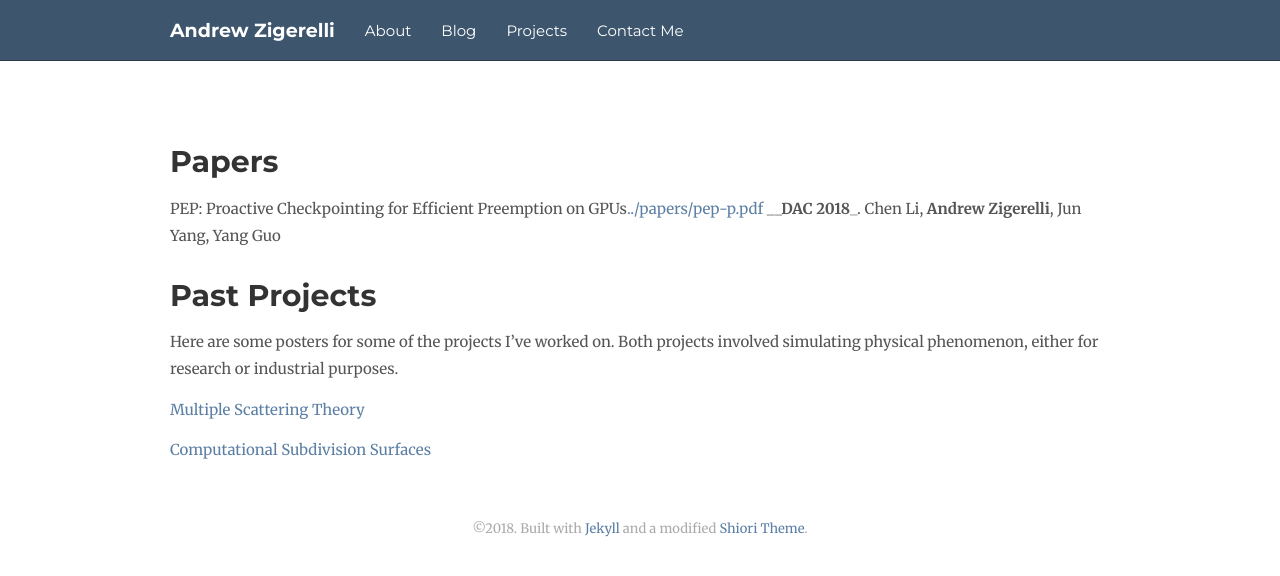
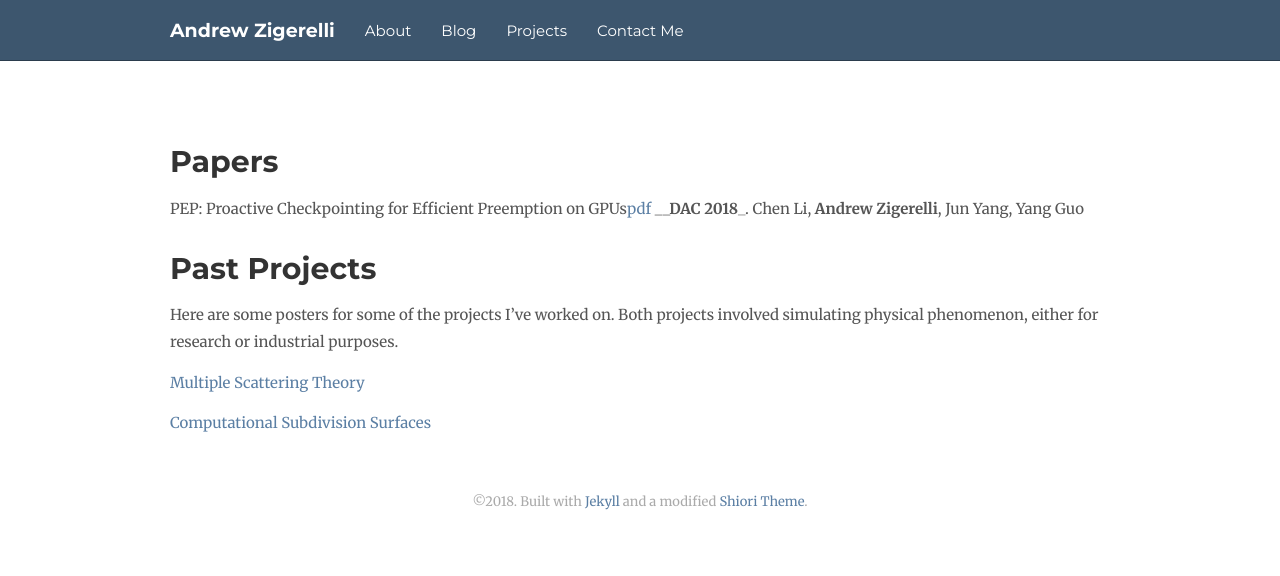
Before and after one commit to andrewzigerelli/andrewzigerelli.github.io, a Jekyll site: the page built from projects/index.md, in a window 1280 px wide. Shown: the top 576 px of the page. Built offline with Jekyll 4.4.1, drawn with Linux system fonts in a browser that asks for light colours; nearby versions of some CDN libraries.

Commit message:
updated publications

```diff
--- a/projects/index.md
+++ b/projects/index.md
@@ -3,7 +3,7 @@ layout: default
 title: Work
 ---
 # Papers
-PEP: Proactive Checkpointing for Efficient Preemption on GPUs[../papers/pep-p.pdf](pdf)
+PEP: Proactive Checkpointing for Efficient Preemption on GPUs[pdf](../papers/pep-p.pdf)
 ________DAC 2018___. Chen Li, **Andrew Zigerelli**, Jun Yang, Yang Guo
 
 # Past Projects
```
